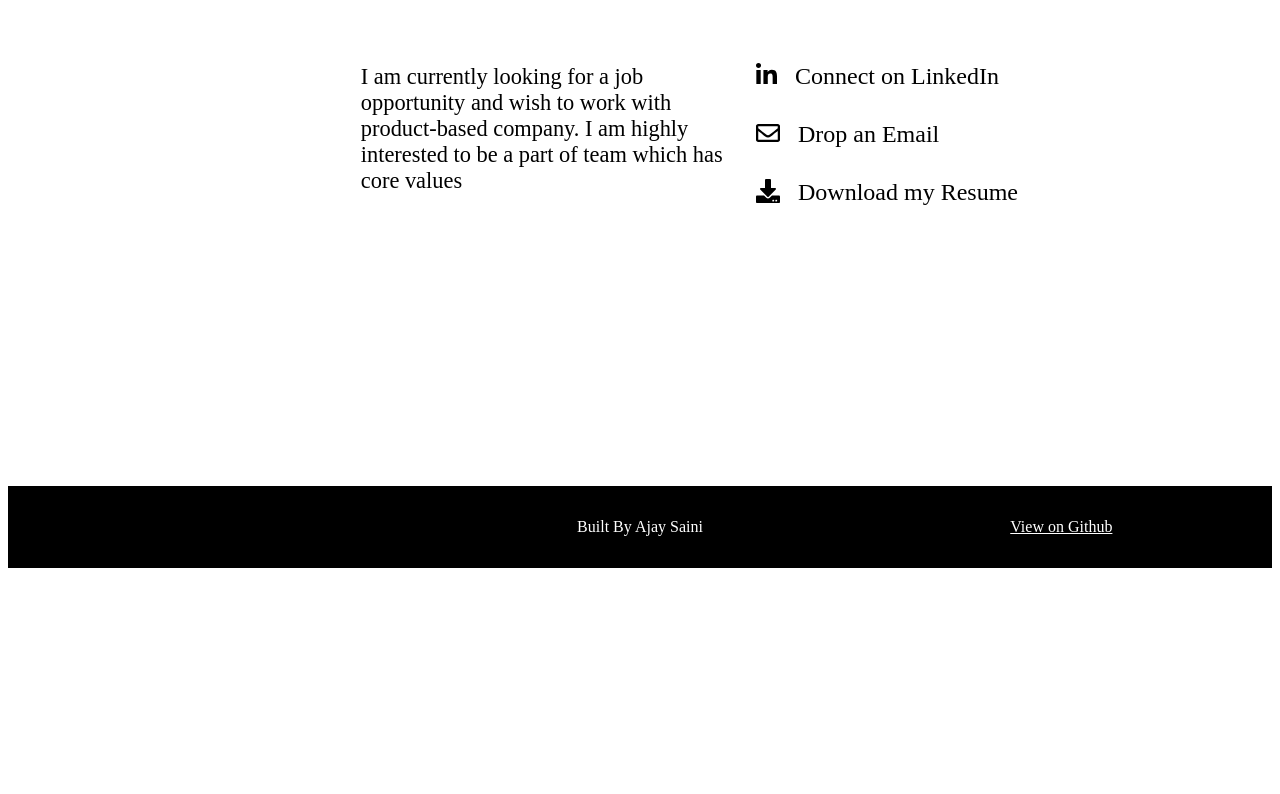
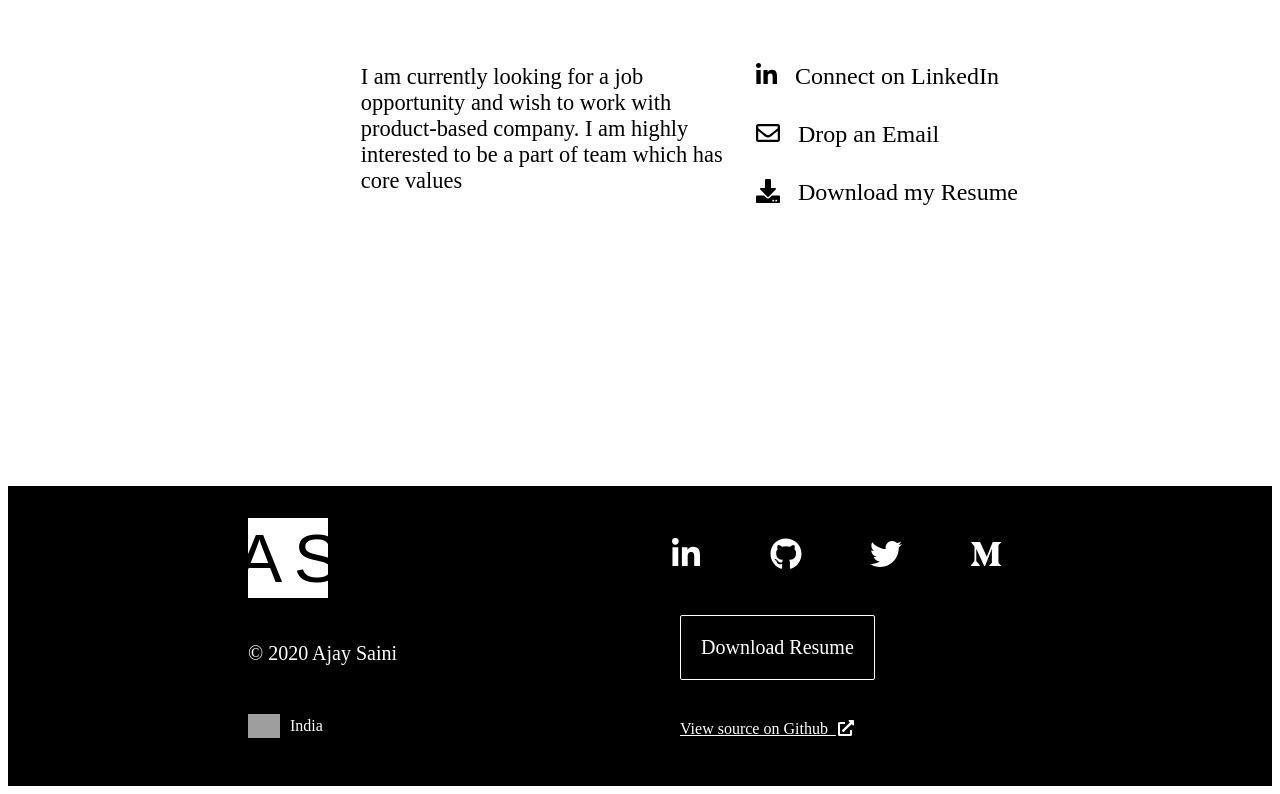
Before and after one commit to sainiajay/sainiajay.github.io, a Gatsby site: page / in a window 1280 px wide. Shown: the part 5755-6549 px from the top of the page. Before the commit the page ends 6331 px from the top, so only its background shows below. Built offline with nearby package versions, Linux system fonts and the light colour scheme; Gatsby itself is replaced by a stand-in of ours; grey boxes are pictures that could not be loaded.

Commit message:
Footer Revamp

```diff
--- a/src/components/Footer/index.js
+++ b/src/components/Footer/index.js
@@ -1,36 +1,147 @@
 import React from 'react';
 import styled from 'styled-components';
+import { LogoInverted } from '../../commons/Logo';
+import { FontAwesomeIcon } from '@fortawesome/react-fontawesome';
+import { faLinkedinIn, faTwitter, faGithub, faMediumM } from '@fortawesome/free-brands-svg-icons';
+import { faExternalLinkAlt } from '@fortawesome/free-solid-svg-icons';
 
 const FooterWrapper = styled.footer`
     background: #000;
     color: #fff;
     display: grid;
     grid-template-columns: repeat(auto-fit, minmax(300px, 2fr));
-    padding: 1em 0;
-    justify-items: center;
-    p {
-        color: #fff;
-        margin: 1em 0;
-        display: flex;
+    padding: 2em 15em;
+`;
+
+const StyledLogoContainer = styled.div`
+    display: flex;
+  max-width: 80px;
+  position: relative;
+  margin-bottom: 10px;
+  cursor: pointer;
+  svg, img {
+    display: block;
+    width: 100%;
+    height: 100%;
+  }
+`;
+
+const SocialContainer = styled.div`
+    display: grid;
+    grid-template-columns: repeat(4, 100px);
+    margin: 6px;
+`;
+
+
+const SocialIcon = styled.a`
+  font-size: 1.5em;
+  color: ${props => props.theme.color.text.primary};
+  line-height: 2em;
+  background-color: rgba(0, 0, 0, .9);
+  color: #fff;
+  border-radius: 1em;
+  position: relative;
+  padding: 0 0.4em;
+  transition: all 100ms linear;
+  overflow-x: hidden;
+  align-items: center;
+`;
+
+const IconWrapper = styled.div`
+    display: flex;
+    width: 60px;
+    height: 60px;
+    place-content: center;
+    place-items: center;
+`;
+
+
+const Copyright = styled.h5`
+    display: flex;
+    font-size: 1.25em;
+    font-weight: lighter;
+`;
+
+const Resume = styled.a`
+    padding: 1em;
+    margin: 1em 2em;
+    border: 1px solid #fff;
+    color: #fff;
+    border-radius: 2px;
+    font-weight: 400;
+    font-size: 1.25em;
+    width: fit-content;
+`;
+
+const ViewSource = styled.a`
+    color: #fff;
+    margin: 1em 2.5em;
+`;
+
+const ColumnContainer = styled.div`
+    display: flex;
+    flex-direction: column;
+    justify-content: space-between;
+`;
+
+const FlagContainer = styled.div`
+    display: flex;
+    align-items: center;
+    label {
+        margin: 0 10px;
     }
-    a {
-        color: #fff;
-        margin: 1em 0;
-        display: flex;
-    }
+`;
+
+const MyCountryFlag = styled.img`
+    width: 2em;
+    margin: 1em 0;
 `;
 
 const Footer = () => {
     return (
-    <FooterWrapper>
-        <div></div>
-        <p>
-            Built By Ajay Saini
-        </p>
-        <a href="https://github.com/sainiajay/sainiajay.github.io" target="_blank" rel="noopner noreferer">
-            View on Github
-        </a>
-    </FooterWrapper>
+        <FooterWrapper>
+            <ColumnContainer>
+                <StyledLogoContainer>
+                    <LogoInverted/>
+                </StyledLogoContainer>
+                <Copyright>&copy; 2020 Ajay Saini</Copyright>
+                <FlagContainer>
+                    <MyCountryFlag src="https://country-flags.scdn.co/flags/in.svg" />
+                    <label>India</label>
+                </FlagContainer>
+            </ColumnContainer>
+            <ColumnContainer>
+                <SocialContainer>
+                    <SocialIcon href="https://www.linkedin.com/in/sainiajay96" target="_blank" >
+                        <IconWrapper>
+                            <FontAwesomeIcon fixedWidth icon={faLinkedinIn} size="lg"/>
+                        </IconWrapper>
+                    </SocialIcon>
+                    <SocialIcon href="https://github.com/sainiajay" target="_blank" >
+                        <IconWrapper>
+                            <FontAwesomeIcon fixedWidth icon={faGithub} size="lg"/>
+                        </IconWrapper>
+                    </SocialIcon>
+                    <SocialIcon href="https://twitter.com/sainiajay96" target="_blank" >
+                        <IconWrapper>
+                            <FontAwesomeIcon fixedWidth icon={faTwitter} size="lg"/>
+                        </IconWrapper>
+                    </SocialIcon>
+                    <SocialIcon href="https://medium.com/@sainiajay" target="_blank">
+                        <IconWrapper>
+                            <FontAwesomeIcon fixedWidth icon={faMediumM} size="lg"/>
+                        </IconWrapper>
+                    </SocialIcon>
+                </SocialContainer>
+                <Resume>
+                    Download Resume
+                </Resume>
+                <ViewSource href="https://github.com/sainiajay/sainiajay.github.io" target="_blank" rel="noopner noreferer">
+                    View source on Github &nbsp;
+                    <FontAwesomeIcon fixedWidth icon={faExternalLinkAlt} />
+                </ViewSource>
+            </ColumnContainer>
+        </FooterWrapper>
     );
 };
 
```
